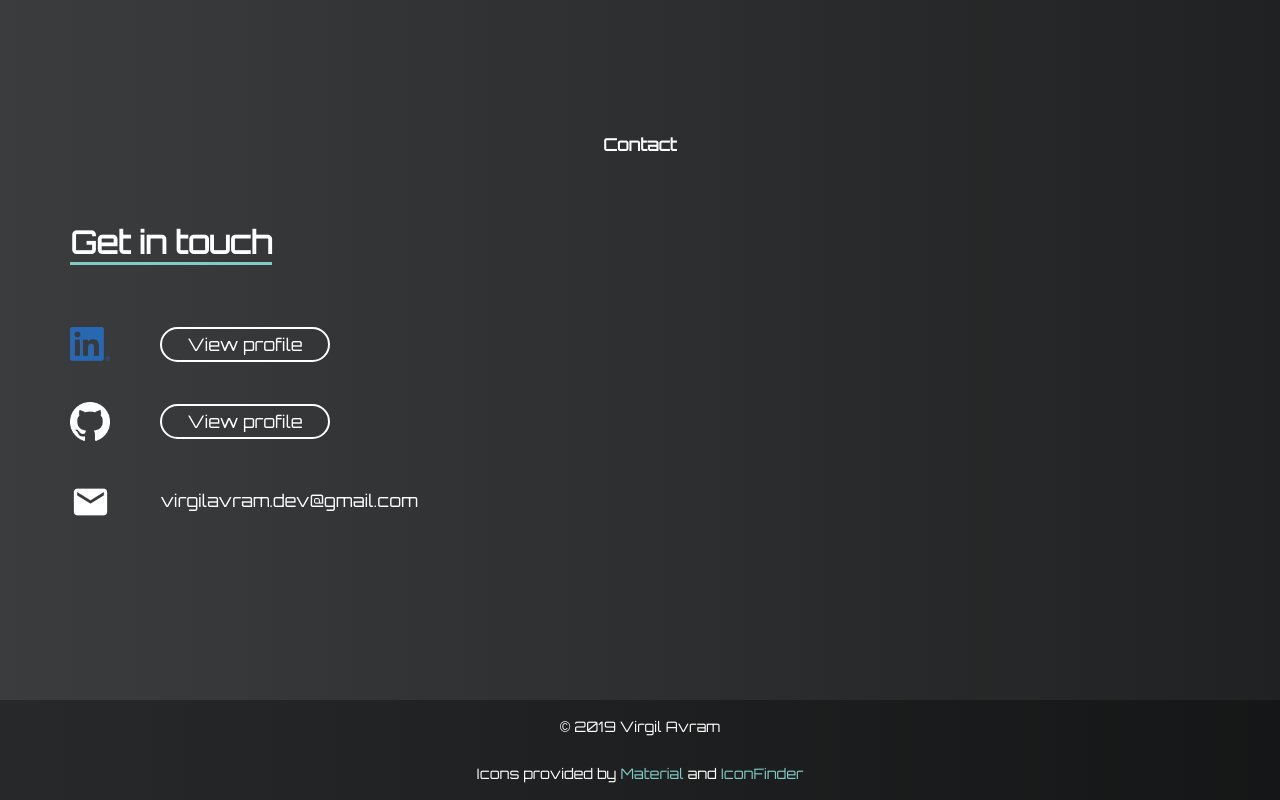
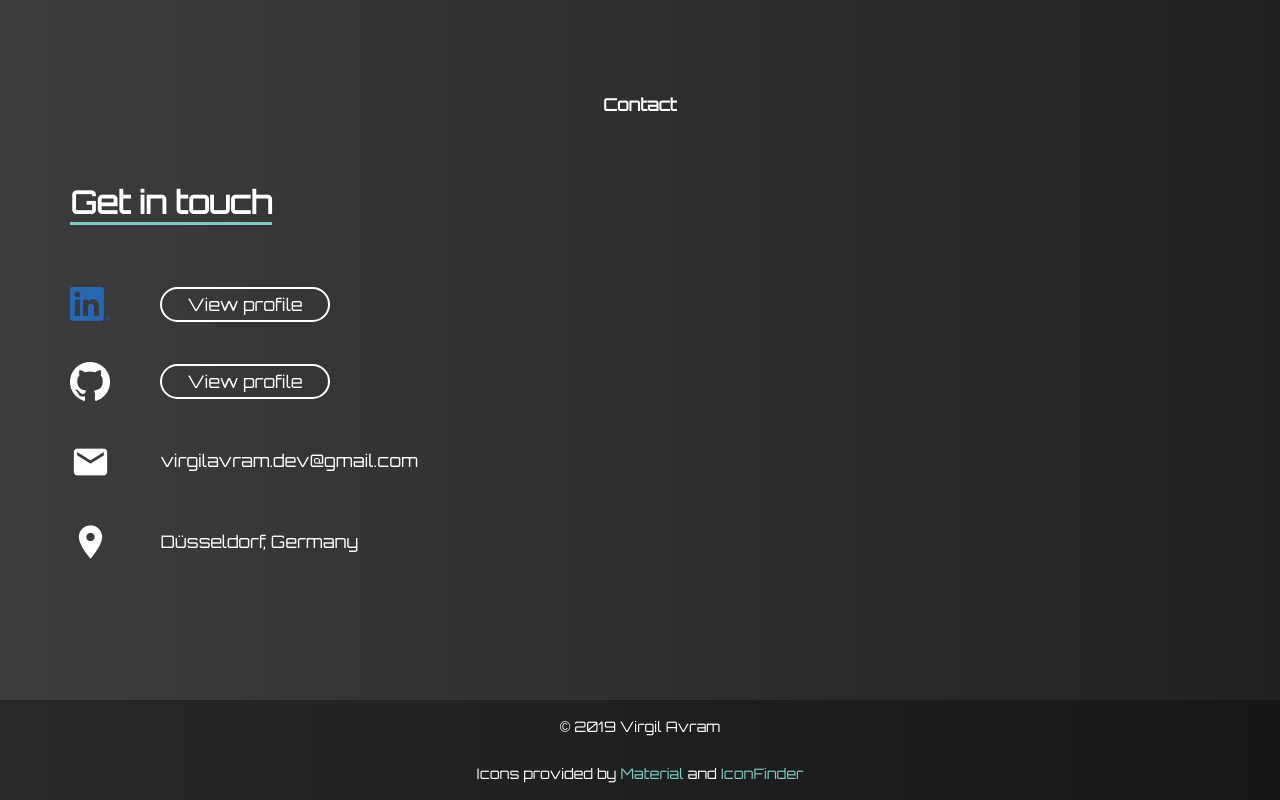
Before and after one commit to virgilseo/portfolio, a React (Create React App) app: page / in a window 1280 px wide. Shown: the part 2093-2893 px from the top of the page. Built offline with nearby package versions, Linux system fonts and the light colour scheme.

Commit message:
Add location to contact section

```diff
--- a/src/App.css
+++ b/src/App.css
@@ -262,7 +262,7 @@ ul {
   align-items: flex-start;
 }
 
-.linkedin-container, .git-container {
+.linkedin-container, .git-container, .location-container {
   display: flex;
   justify-content: center;
   align-items: center;
@@ -309,7 +309,7 @@ ul {
 }
 
 
-.email-icon {
+.email-icon, .location-icon {
   font-size: 40px;
 }
 
@@ -318,6 +318,12 @@ ul {
   justify-content: center;
   border-bottom: 3px solid #80CBC4;
 }
+
+.location-text {
+  margin-left: 40px;
+}
+
+
 
 /* Footer */
 
--- a/src/Contact.js
+++ b/src/Contact.js
@@ -24,6 +24,10 @@ class Contact extends Component {
             <i className='material-icons email-icon'>email</i>
             <a href='mailto:virgilavram.dev@gmail.com' className='email-text'>virgilavram.dev@gmail.com</a>
           </div>
+          <div className='location-container'>
+            <i className='material-icons location-icon'>place</i>
+            <span className='location-text'>Düsseldorf, Germany</span>
+          </div>
         </div>
       </section>
     )
--- a/src/responsive.css
+++ b/src/responsive.css
@@ -107,7 +107,7 @@
     font-size: 0.8em;
   }
 
-  .logo-links, .email-text {
+  .logo-links, .email-text, .location-text {
     margin-left: 50px;
   }
 }
@@ -146,7 +146,7 @@
      width: 45px;
    }
 
-   .email-icon {
+   .email-icon, .location-icon {
      font-size: 45px;
    }
 
```
